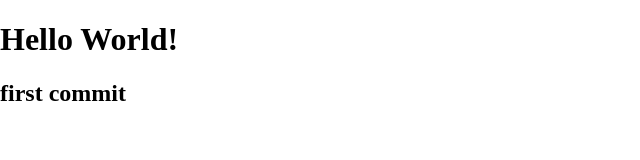
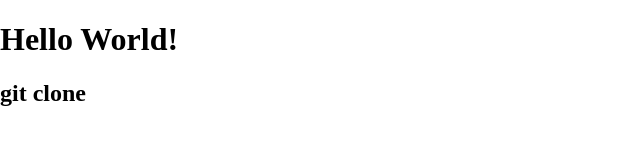
Before and after one commit to KavyajPandya/Panthera, a plain HTML site: page index.html in a window 1280 px wide. Shown: the whole page, without its empty margins (0-640 px from the left). Drawn offline with Linux system fonts and the light colour scheme.

Commit message:
first commit

```diff
--- a/index.html
+++ b/index.html
@@ -8,6 +8,6 @@
 </head>
 <body>
     <h1>Hello World!</h1>
-    <h2>first commit</h2>
+    <h2>git clone</h2>
 </body>
 </html>
```
